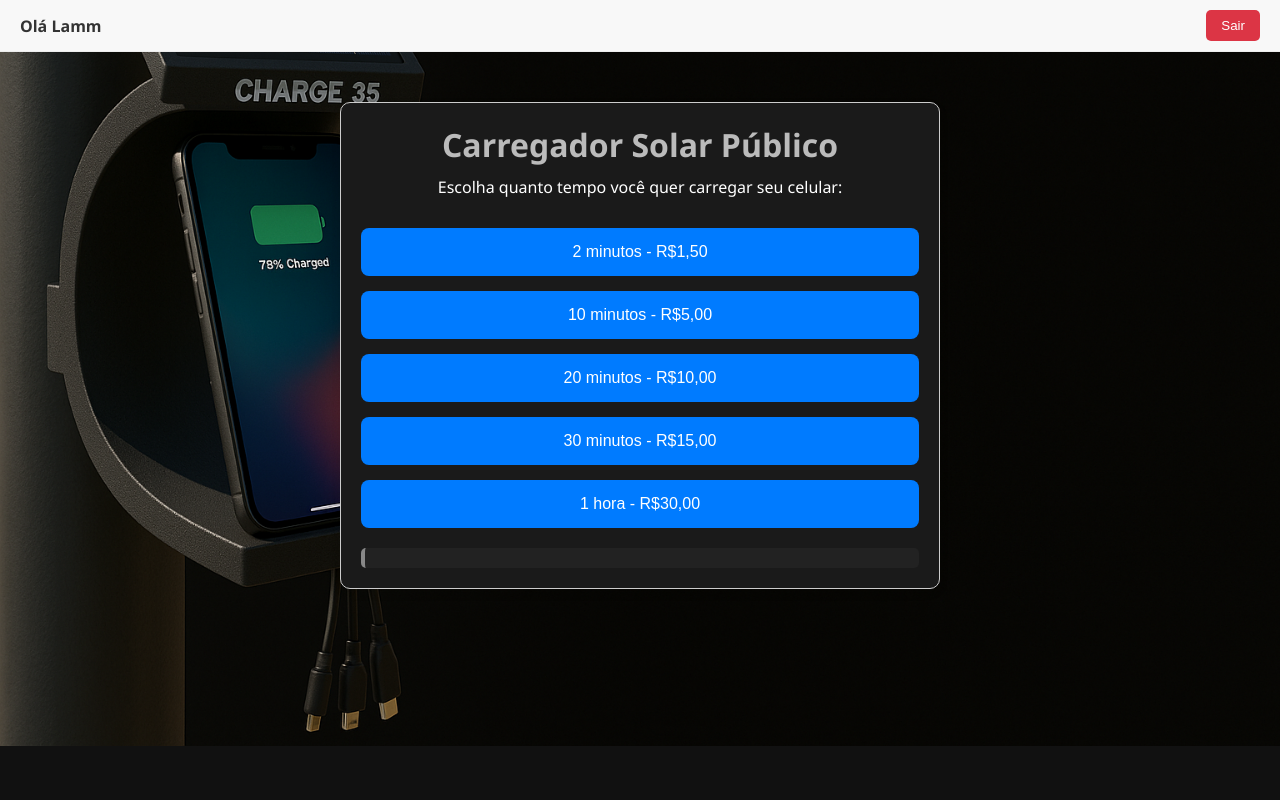
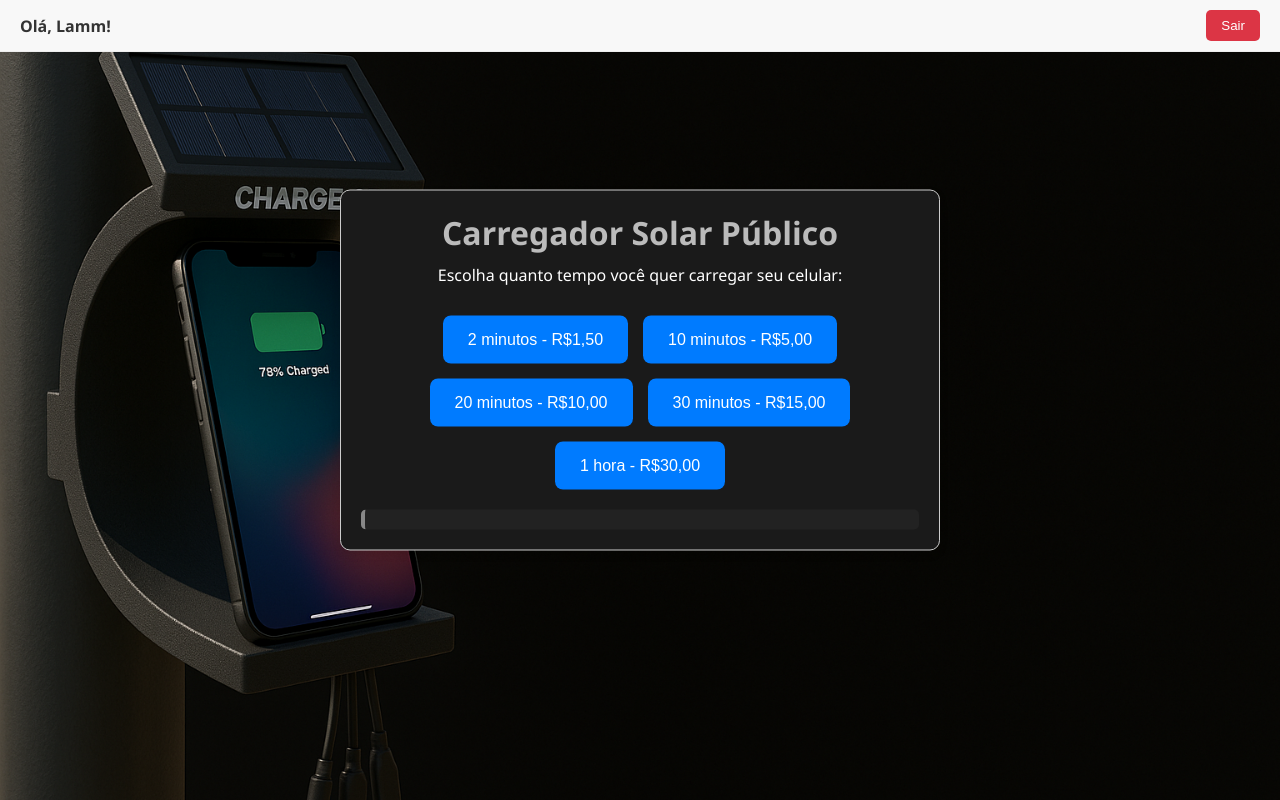
Before and after one commit to caiosilverio7/TCC-2025-PainelCharger, a PHP site: page /paginaprincipal.php in a window 1280 px wide. Run offline with PHP 8.4, Linux system fonts and the light colour scheme; a user stored in the database is signed in.

Commit message:
Ajustes na Página Principal

```diff
--- a/paginaprincipal.css
+++ b/paginaprincipal.css
@@ -10,8 +10,9 @@ body {
   color: white;
   background-image: url("Imagens/fundo.png");
   background-repeat: no-repeat;
-  background-position: center center;
+  background-position: center top;
   background-size: 100% auto;
+  min-height: 100vh;
 }
 
 .main-container {
@@ -21,12 +22,16 @@ body {
   padding: 2em;
   border-radius: 15px;
   text-align: center;
-  border: 2px solid #888888; /* Cinza chamativo */
+  border: 2px solid #888888;
   box-shadow: 0 0 20px rgba(136, 136, 136, 0.6);
+  position: absolute;
+  top:40%;
+  left:50%;
+  transform: translate(-50%,-50%);
 }
 
 h1 {
-  color: #bbbbbb; /* Cinza claro */
+  color: #bbbbbb;
   margin-bottom: 10px;
 }
 
@@ -34,32 +39,75 @@ p {
   margin-bottom: 20px;
 }
 
-.planos {
-  display: flex;
-  flex-direction: column;
-  gap: 10px;
-}
+ .planos {
+        display: flex;
+        flex-wrap: wrap;
+        justify-content: center;
+        gap: 15px;
+        margin-top: 30px;
+    }
+    .planos button {
+        background-color: #007bff;
+        color: white;
+        border: none;
+        padding: 15px 25px;
+        border-radius: 8px;
+        cursor: pointer;
+        font-size: 1em;
+        transition: background-color 0.3s, transform 0.1s;
+        min-width: 150px;
+    }
+ .planos button:hover {
+        background-color: #0056b3;
+        transform: translateY(-2px);
+    }
+   .top-bar {
+      display: flex;
+      justify-content: space-between;
+      align-items: center;
+      padding: 10px 20px;
+      background-color: #f8f8f8;
+      border-bottom: 1px solid #eee;
+      top:0;
+      left:0;
+    }
+    .welcome-text {
+        font-weight: bold;
+        color: #333;
+    }
+    .logout-btn {
+      background-color: #dc3545;
+      padding: 8px 15px;
+      border: none;
+      cursor: pointer;
+      color: white;
+      border-radius: 5px;
+      transition: background-color 0.3s;
+    }
+    .logout-btn:hover {
+      background-color: #c82333;
+    }
+    .main-container {
+        max-width: 600px;
+        margin: 50px auto;
+        padding: 20px;
+        text-align: center;
+        border: 1px solid #ccc;
+        border-radius: 10px;
+        box-shadow: 0 4px 8px rgba(0,0,0,0.1);
+    }
 
-.planos button {
-  padding: 12px;
-  border: none;
-  border-radius: 10px;
-  background-color: #858484; /* Cinza */
-  color: white;
-  font-size: 16px;
-  cursor: pointer;
-  transition: background-color 0.3s ease;
-}
 
-.planos button:hover {
-  background-color: #666666; /* Cinza mais escuro */
-}
 
+    .logout-link {
+        color: white;
+        text-decoration: none;
+    }
 #mensagem-compra {
   margin-top: 20px;
   padding: 10px;
   background-color: #222;
-  border-left: 4px solid #888888; /* Cinza */
+  border-left: 4px solid #888888;
   border-radius: 5px;
   font-size: 14px;
   color: #fff;
--- a/paginaprincipal.php
+++ b/paginaprincipal.php
@@ -1,17 +1,13 @@
 <?php
 session_start();
 
-// 1. VERIFICAÇÃO DE AUTENTICAÇÃO (CRÍTICO)
-// Se a variável de sessão 'usuario_id' não estiver definida, redireciona para o login.
 if (!isset($_SESSION['usuario_id'])) {
     header("Location: login.php");
     exit();
 }
 
-// Caso queira exibir o nome do usuário:
 $nomeUsuario = $_SESSION['usuario_nome'] ?? "Usuário";
 
-// Não há conexão com o BD aqui, então não é necessário incluir bd.php ou fechar a conexão.
 ?>
 <!DOCTYPE html>
 <html lang="pt-BR">
@@ -20,76 +16,11 @@ $nomeUsuario = $_SESSION['usuario_nome'] ?? "Usuário";
   <meta name="viewport" content="width=device-width, initial-scale=1.0"/>
   <title>Carregador Solar</title>
   <link rel="stylesheet" href="paginaprincipal.css">
-  <style>
-    /* Estilos para a barra superior e botão de logout */
-    .top-bar {
-      display: flex;
-      justify-content: space-between; /* Ajustado para espaçar o nome e o botão */
-      align-items: center;
-      padding: 10px 20px;
-      background-color: #f8f8f8;
-      border-bottom: 1px solid #eee;
-    }
-    .welcome-text {
-        font-weight: bold;
-        color: #333;
-    }
-    .logout-btn {
-      background-color: #dc3545; /* Vermelho mais moderno para 'Sair' */
-      padding: 8px 15px;
-      border: none;
-      cursor: pointer;
-      color: white;
-      border-radius: 5px;
-      transition: background-color 0.3s;
-    }
-    .logout-btn:hover {
-      background-color: #c82333;
-    }
-    .main-container {
-        max-width: 600px;
-        margin: 50px auto;
-        padding: 20px;
-        text-align: center;
-        border: 1px solid #ccc;
-        border-radius: 10px;
-        box-shadow: 0 4px 8px rgba(0,0,0,0.1);
-    }
-    .planos {
-        display: flex;
-        flex-wrap: wrap;
-        justify-content: center;
-        gap: 15px;
-        margin-top: 30px;
-    }
-    .planos button {
-        background-color: #007bff;
-        color: white;
-        border: none;
-        padding: 15px 25px;
-        border-radius: 8px;
-        cursor: pointer;
-        font-size: 1em;
-        transition: background-color 0.3s, transform 0.1s;
-        min-width: 150px;
-    }
-    .planos button:hover {
-        background-color: #0056b3;
-        transform: translateY(-2px);
-    }
-    /* Estilos para o botão Sair, caso o clique não funcione */
-    .logout-link {
-        color: white;
-        text-decoration: none;
-    }
-  </style>
 </head>
 <body>
 
-  <!-- Barra superior com nome do usuário e botão sair -->
   <div class="top-bar">
-    <span class="welcome-text">Olá <?php echo htmlspecialchars($nomeUsuario); ?></span>
-    <!-- O clique do botão agora leva a um script de logout separado, mais limpo -->
+    <span class="welcome-text">Olá, <?php echo htmlspecialchars($nomeUsuario); ?>!</span>
     <button class="logout-btn" onclick="window.location.href='sair.php'">Sair</button>
   </div>
 
@@ -112,7 +43,6 @@ $nomeUsuario = $_SESSION['usuario_nome'] ?? "Usuário";
 
   <script>
     function comprar(tempo) {
-      // Redireciona para a página de pagamento com o tempo comprado
       window.location.href = `pagamento.php?tempo=${tempo}`;
     }
   </script>
```
